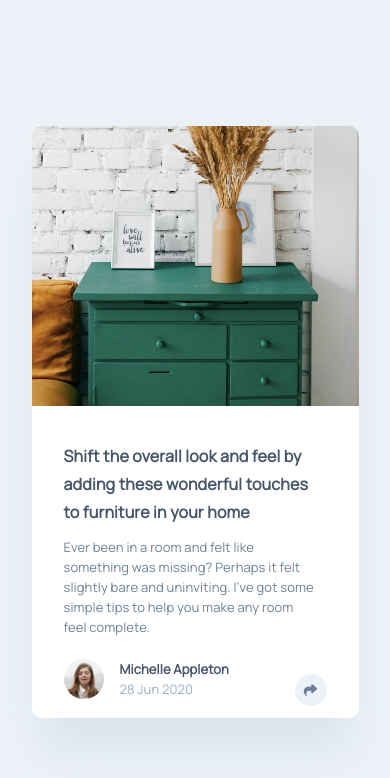
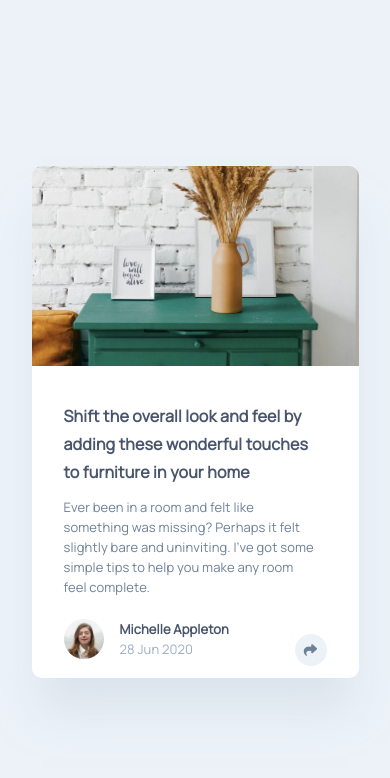
Before and after one commit to romannery/article-preview-component, a plain HTML site: page index.html in a window 390 px wide. Drawn offline with Linux system fonts and the light colour scheme.

Commit message:
drawers image fixed in mobile

```diff
--- a/style.css
+++ b/style.css
@@ -172,12 +172,14 @@ button:hover{
 
     .image-cntr{
         width: 100%;
+        height: 200px;
     }
 
     .drawers-img{
         border-top-right-radius: 10px;
         border-bottom-left-radius: 0;
         width: 327px;
+        height: auto;
     }
 
     .content-cntr{
```
